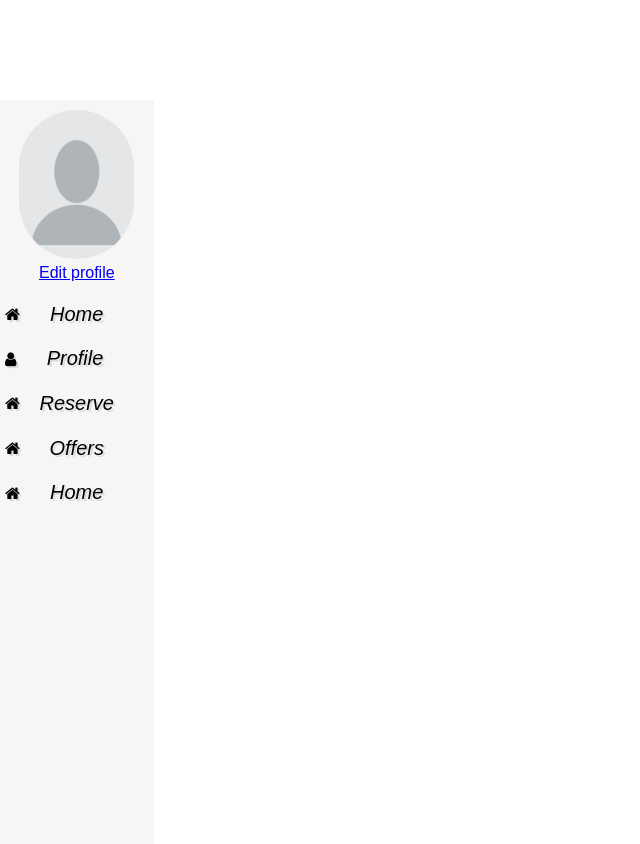
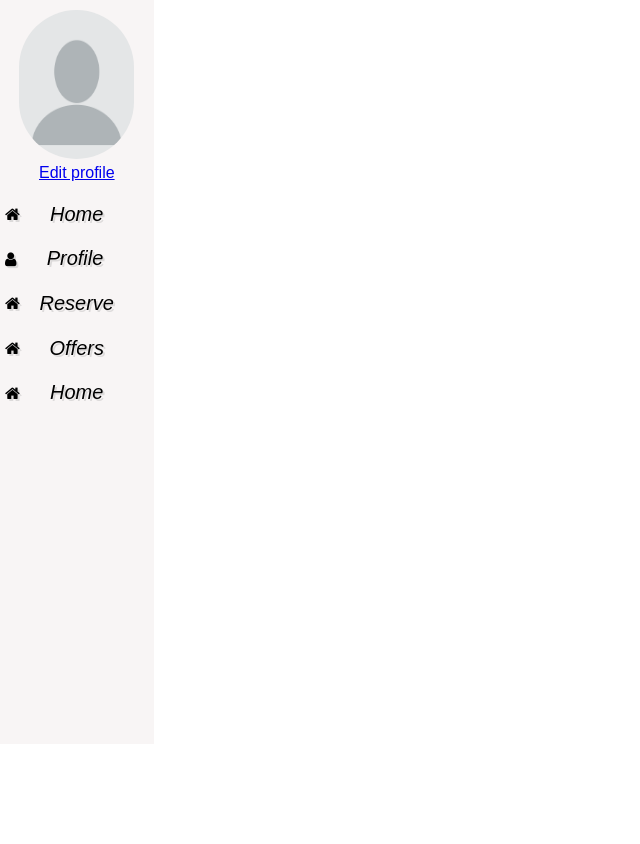
Before and after one commit to SeifA7mad/Utopia-Clinc-website-, a PHP site: page /admin/dashboard.html in a window 1280 px wide. Shown: the part 56-900 px from the top of the page, without its empty margins (0-640 px from the left). After the commit the page ends 457 px from the top, so only its background shows below. Run offline with PHP 8.4, Linux system fonts and the light colour scheme.

Commit message:
Update styles.css

```diff
--- a/Utopia Clinic (website)/includes/styles.css
+++ b/Utopia Clinic (website)/includes/styles.css
@@ -4,9 +4,6 @@
     font-family: sans-serif;
 }
 
-body main {
-    margin-top: 100px;
-}
 
 /* Dashboard */
 
```
